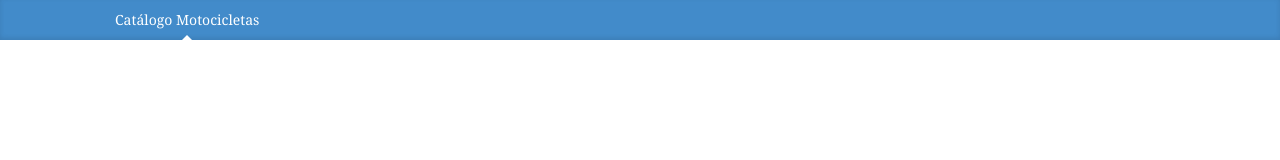
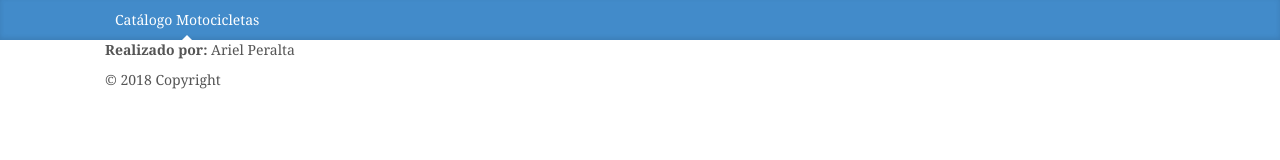
Before and after one commit to Arielperalta75/angularjs-motos, a plain HTML site: page index.html in a window 1280 px wide. Drawn offline with nearby package versions, Linux system fonts and the light colour scheme.

Commit message:
cambio  en index agrego footer

```diff
--- a/index.html
+++ b/index.html
@@ -32,5 +32,15 @@
       </div>
     </div>
     <div ng-view class="container"></div>
+	<footer class="page-footer grey darken-3">
+		<div class="container">
+			<p> <strong>Realizado por: </strong> Ariel Peralta </p>
+		</div>
+		<div class="footer-copyright">
+			<div class="container">
+				© 2018 Copyright
+			</div>
+		</div>
+	</footer>
   </body>
 </html>
```
